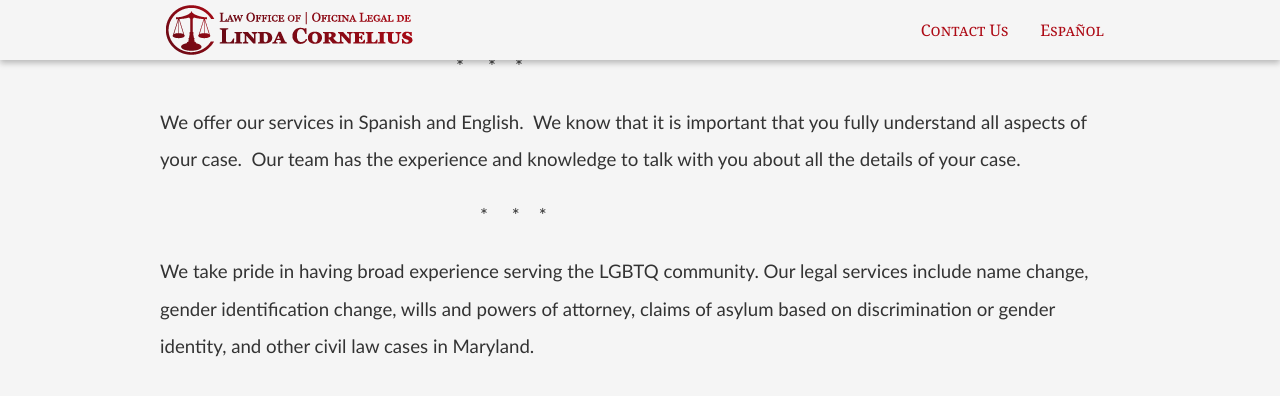
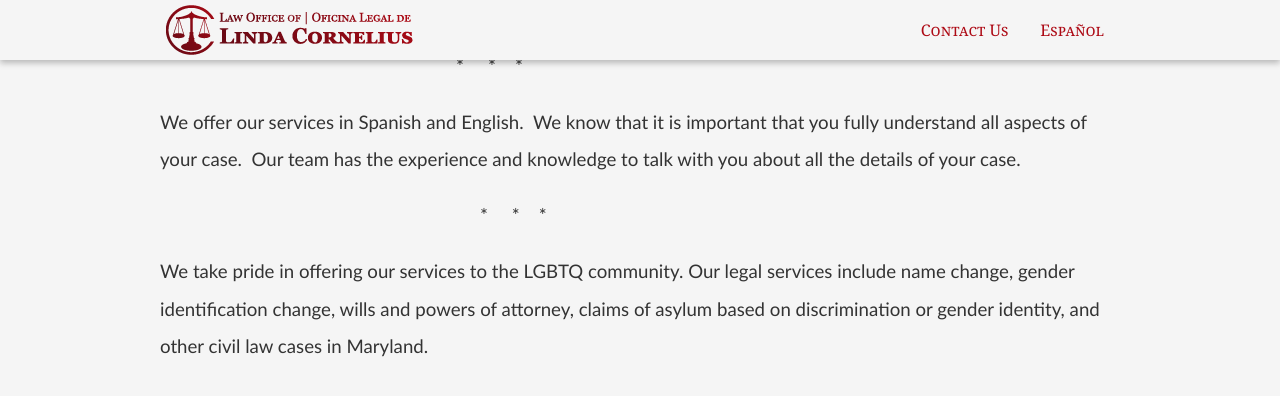
Before and after one commit to edamtoft/cornelius.legal.site, a Jekyll site: the page built from _practice/services.markdown, in a window 1280 px wide and 900 px high, scrolled down 788 px, cut to the strip 0-408 px from the top of the window. Shown: the top 396 px of the strip. Built offline with Jekyll 4.4.1, drawn with Linux system fonts in a browser that asks for light colours; nearby versions of some CDN libraries.

Commit message:
Updated '_practice/services.markdown' via CloudCannon

```diff
--- a/_practice/services.markdown
+++ b/_practice/services.markdown
@@ -2,16 +2,20 @@
 title: Services for the Entire Community
 identifier: community
 layout: contact
-description_text: |-
+description_text: >-
   The Law Office of Linda Cornelius is committed to serving the Spanish
-  speaking community in Maryland, regardless of income level, education, or sexual
+
+  speaking community in Maryland, regardless of income level, education, or
+  sexual
+
   orientation or gender identity.
 language: english
 icon: balance-scale
-banner_image: "/assets/books.jpg"
+banner_image: /assets/books.jpg
 sitemap: true
 order: 3
 ---
+
 
 &nbsp;
 
@@ -23,4 +27,4 @@
 
 &nbsp; &nbsp; &nbsp; &nbsp; &nbsp; &nbsp; &nbsp; &nbsp; &nbsp; &nbsp; &nbsp; &nbsp; &nbsp; &nbsp; &nbsp; &nbsp; &nbsp; &nbsp; &nbsp; &nbsp; &nbsp; &nbsp; &nbsp; &nbsp; &nbsp; &nbsp; &nbsp; &nbsp; &nbsp; &nbsp; &nbsp; &nbsp;&nbsp; &nbsp; \* &nbsp; &nbsp; \* &nbsp; &nbsp;\*
 
-We take pride in having broad experience serving the LGBTQ community. Our legal services include name change, gender identification change, wills and powers of attorney, claims of asylum based on discrimination or gender identity, and other civil law cases in Maryland.
+We take pride in offering our services to the LGBTQ community. Our legal services include name change, gender identification change, wills and powers of attorney, claims of asylum based on discrimination or gender identity, and other civil law cases in Maryland.
```
